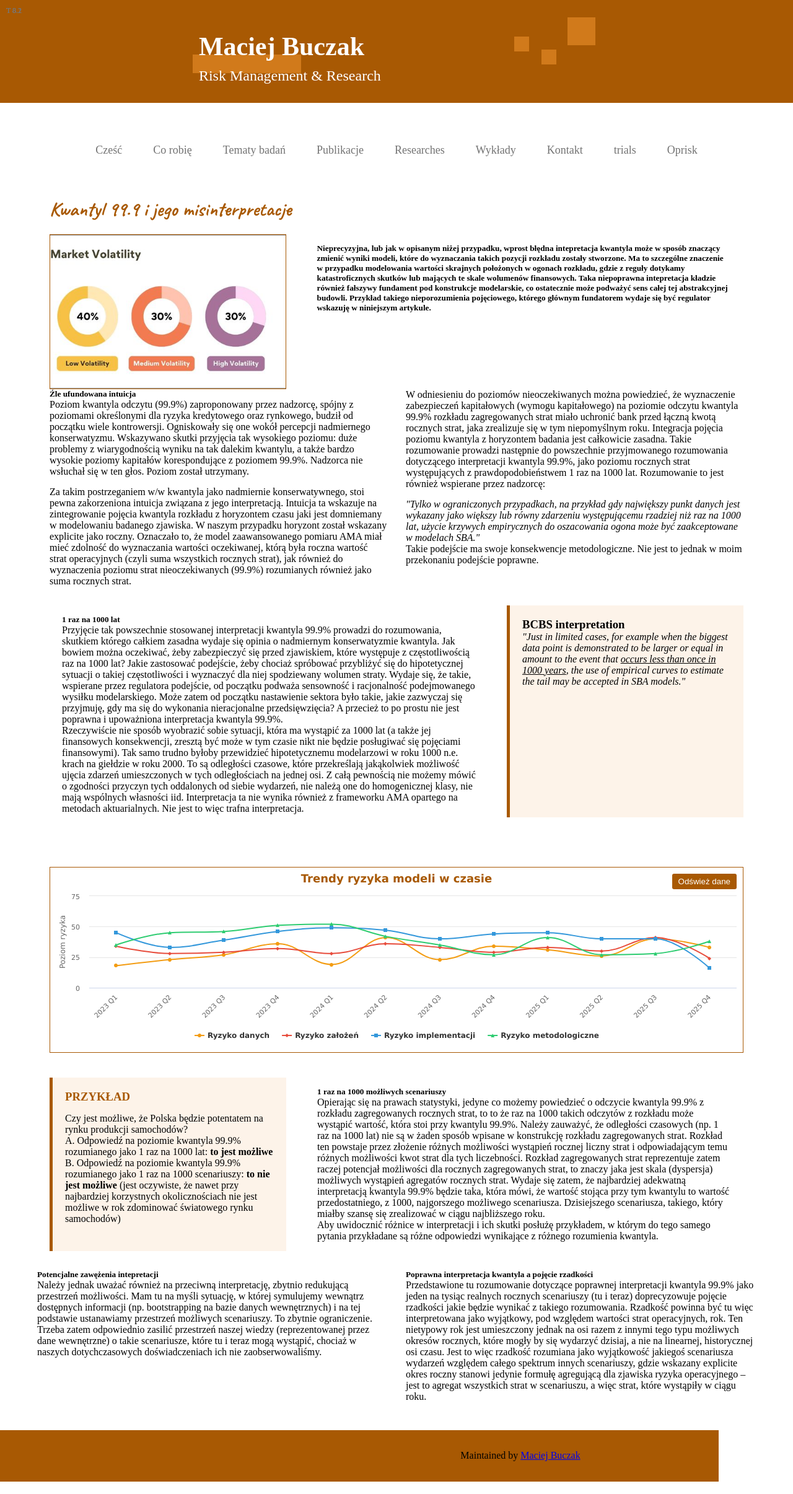
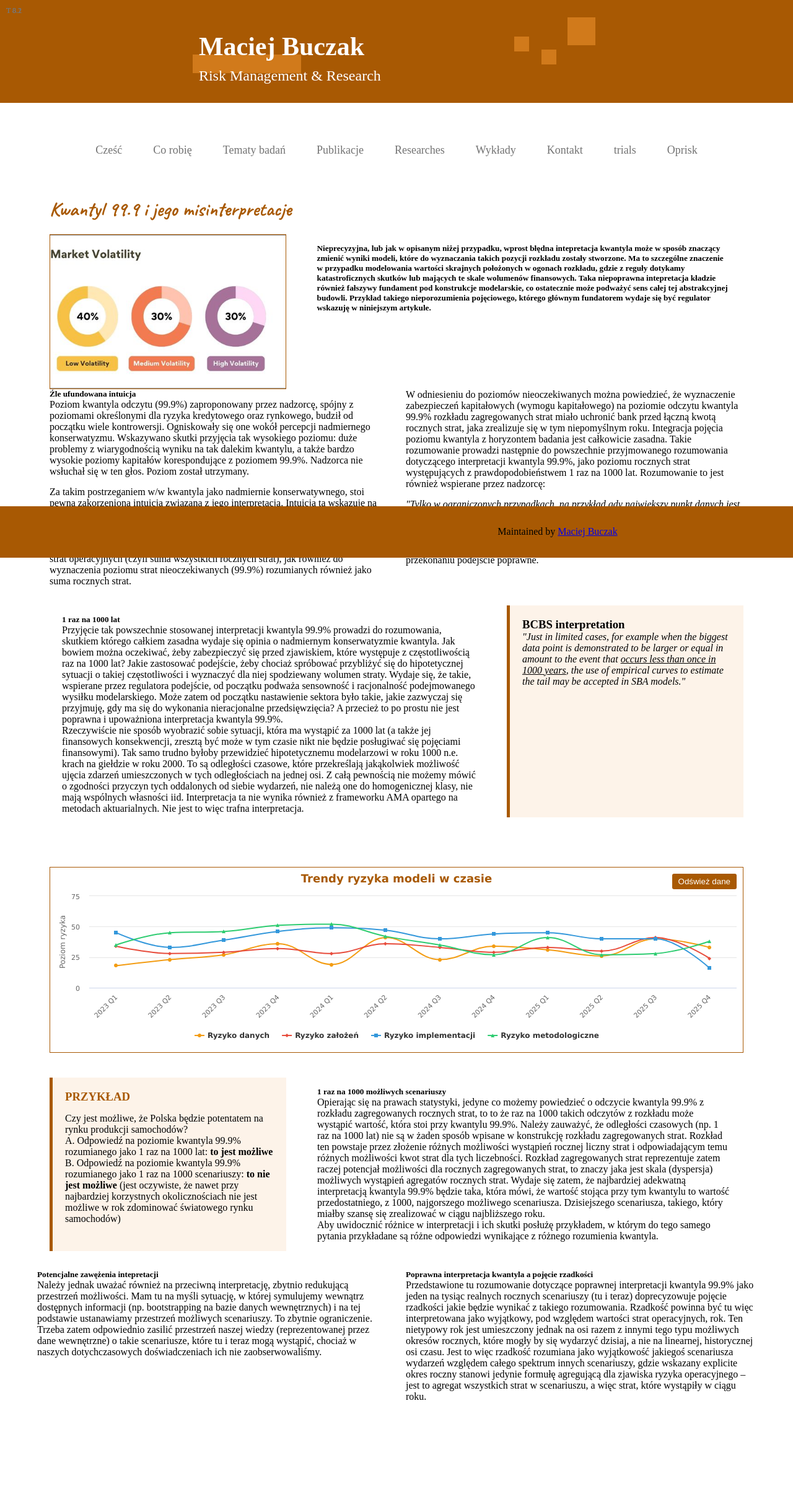
Before and after one commit to MaciejBuczak/risk-research, a Jekyll site: the page built from art-oprisk-kw999.md, in a window 1280 px wide. Shown: the whole page at 62% size. Built offline with Jekyll 4.4.1, drawn with Linux system fonts in a browser that asks for light colours; after the commit the page ends 2328 px from its top, so only the background shows below that.

Commit message:
Update art-oprisk-kw999-layout.html

```diff
--- a/_layouts/art-oprisk-kw999-layout.html
+++ b/_layouts/art-oprisk-kw999-layout.html
@@ -19,8 +19,6 @@
       width: 100%;
       max-width: 100%;
       overflow-x: hidden;
-      margin: 0;
-      padding: 0;
     }
     .outer {
       width: 100%;
@@ -290,21 +288,16 @@
       padding: 0 20px;
     }
 
-    /* Poprawione style dla dolnej belki (footer) */
+    /* Zaktualizowane style dla dolnej belki (footer) */
     #footer_wrap {
       background-color: #a85903 !important;
-      width: 100vw;
+      width: 100%;
       display: flex;
       justify-content: center;
       height: auto;
       padding-top: 27.75px;
       padding-bottom: 27.75px;
       position: relative;
-      left: 50%;
-      right: 50%;
-      margin-left: -50vw;
-      margin-right: -50vw;
-      margin-bottom: 0;
     }
     #footer_wrap .inner {
       width: 100%;
@@ -830,7 +823,7 @@
           <!-- Kolumna 2 -->
           <div style="flex: 1;">
             <div class="ryzmod-object-id" style="margin-bottom: 10px; font-size: 12px; color: #777;">T 8.2</div>
-<p style="margin-bottom: 15px;">W odniesieniu do poziomów nieoczekiwanych można powiedzieć, że wyznaczenie zabezpieczeń kapitałowych (wymogu kapitałowego) na poziomie odczytu kwantyla 99.9% rozkładu zagregowanych strat miało uchronić bank przed łączną kwotą rocznych strat, jaka zrealizuje się w tym niepomyślnym roku.
+            <p style="margin-bottom: 15px;">W odniesieniu do poziomów nieoczekiwanych można powiedzieć, że wyznaczenie zabezpieczeń kapitałowych (wymogu kapitałowego) na poziomie odczytu kwantyla 99.9% rozkładu zagregowanych strat miało uchronić bank przed łączną kwotą rocznych strat, jaka zrealizuje się w tym niepomyślnym roku.
               Integracja pojęcia poziomu kwantyla z horyzontem badania jest całkowicie zasadna. Takie rozumowanie prowadzi następnie do powszechnie przyjmowanego rozumowania dotyczącego interpretacji kwantyla 99.9%, jako poziomu rocznych strat występujących z prawdopodobieństwem 1 raz na 1000 lat. Rozumowanie to jest również wspierane przez nadzorcę:
              <p><i>"Tylko w ograniczonych przypadkach, na przykład gdy największy punkt danych jest wykazany jako większy lub równy zdarzeniu występującemu rzadziej niż raz na 1000 lat, użycie krzywych empirycznych do oszacowania ogona może być zaakceptowane w modelach SBA."</i></p>
             <p>Takie podejście ma swoje konsekwencje metodologiczne. Nie jest to jednak w moim przekonaniu podejście poprawne.</p>
@@ -1119,8 +1112,9 @@
 
 
 
-  <!-- FOOTER  -->
-  <div id="footer_wrap" class="outer">
+
+<!-- FOOTER  -->
+  <div id="footer_wrap" class="outer" style="background-color: #a85903 !important; width: 100%; position: absolute; left: 0; right: 0; bottom: 0; margin: 0; display: flex; justify-content: center;">
     <footer class="inner">
       {% if site.github.is_project_page %}
       <p class="copyright">Maintained by <a href="{{ site.github.owner_url }}">Maciej Buczak</a></p>
```
